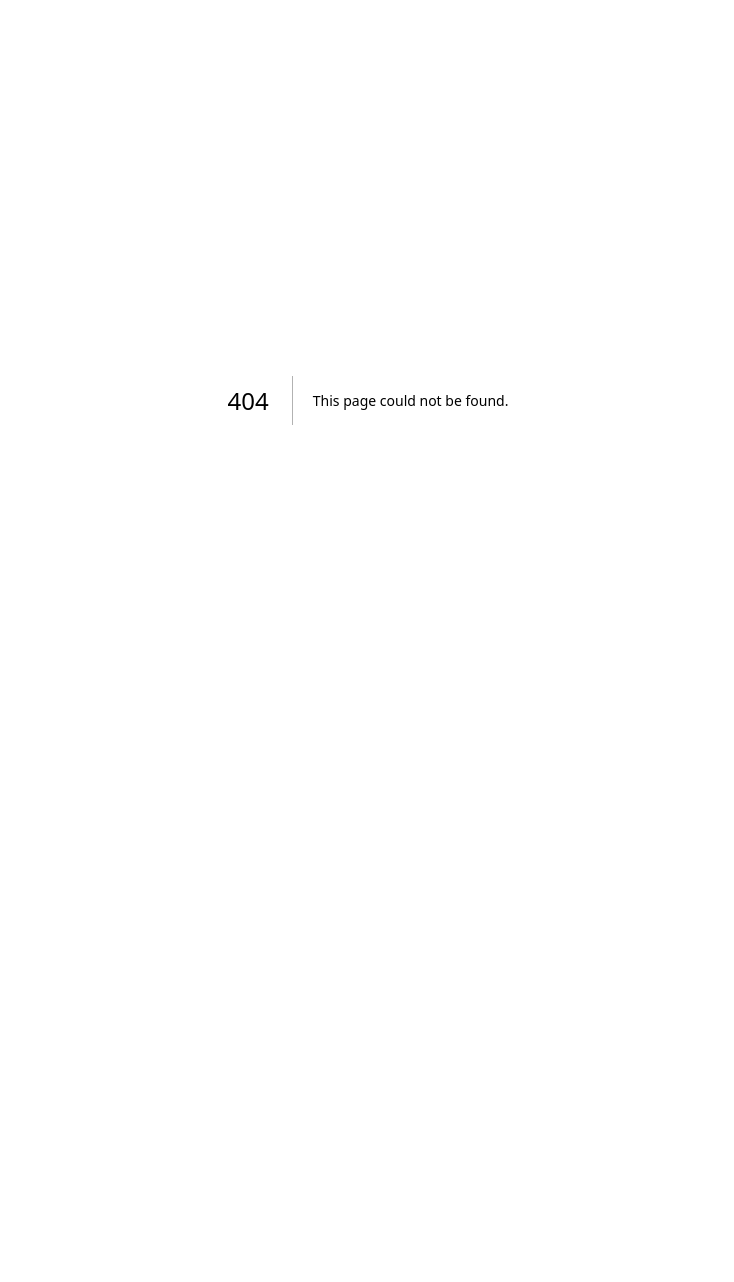
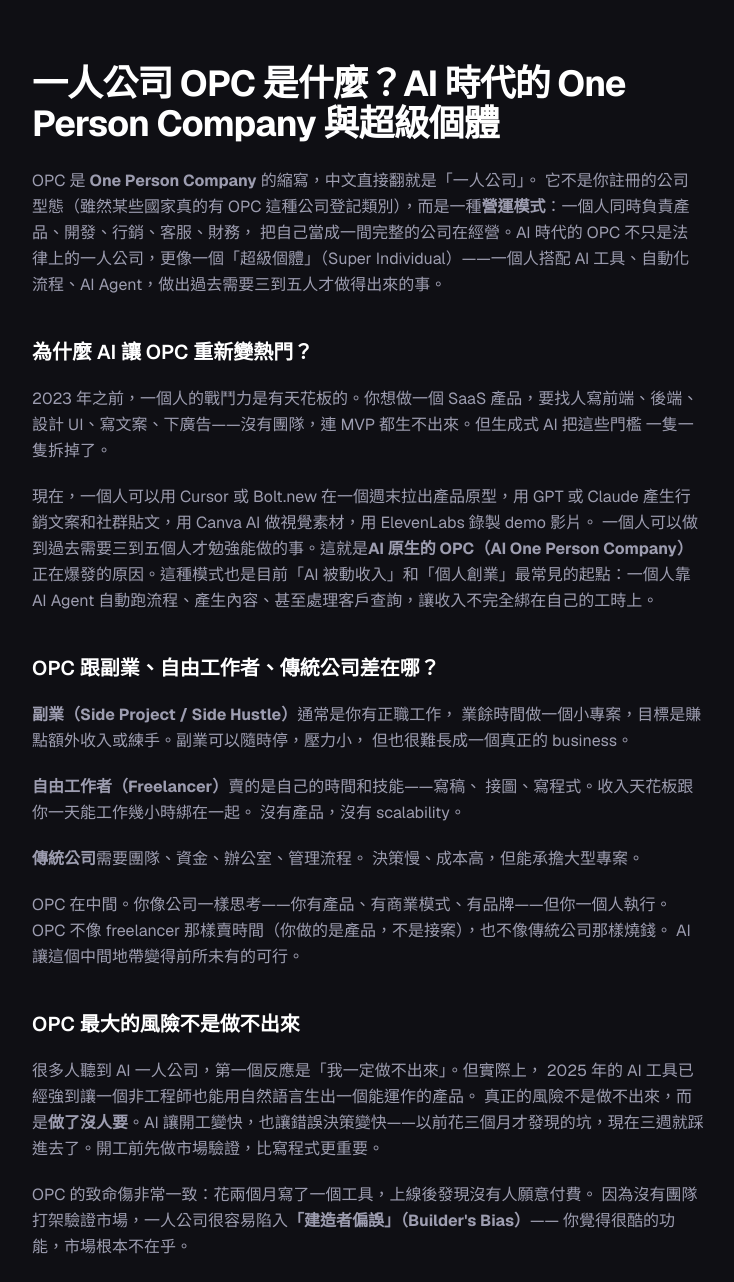
Before and after one commit to win781001-boop/ai-startup-traffic-light, a Next.js app: page /one-person-company-opc in a window 1280 px wide. Before the commit this address had no page. Shown: the top 1282 px of the page, without its empty margins (272-1006 px from the left). Before the commit the page ends 800 px from the top, so only its background shows below. Built offline with nearby package versions, Linux system fonts and the light colour scheme.

Commit message:
Add OPC SEO landing page

```diff
--- /dev/null
+++ b/app/one-person-company-opc/page.tsx
@@ -0,0 +1,147 @@
+import type { Metadata } from "next";
+
+export const metadata: Metadata = {
+  title: "一人公司 OPC 是什麼？AI 時代的 One Person Company 與超級個體",
+  description:
+    "OPC（One Person Company，一人公司）正在 AI 時代重新崛起。了解 OPC 跟副業、自由工作者、傳統公司的差異，以及超級個體如何靠 AI Agent 打造被動收入。做 AI 一人公司前該注意的市場風險。",
+  openGraph: {
+    title: "一人公司 OPC 是什麼？AI 時代的 One Person Company 與超級個體",
+    description:
+      "OPC（One Person Company，一人公司）正在 AI 時代重新崛起。了解 OPC 跟副業、自由工作者、傳統公司的差異，以及做 AI 一人公司前該注意的市場風險。",
+  },
+};
+
+export default function OnePersonCompanyOpcPage() {
+  return (
+    <main className="min-h-screen bg-bg-primary px-4 py-16 sm:px-6">
+      <article className="mx-auto max-w-2xl">
+        <h1 className="mb-6 text-3xl font-bold tracking-tight text-white sm:text-4xl">
+          一人公司 OPC 是什麼？AI 時代的 One Person Company 與超級個體
+        </h1>
+
+        <section className="space-y-5 leading-relaxed text-text-secondary">
+          <p>
+            OPC 是 <strong>One Person Company</strong> 的縮寫，中文直接翻就是「一人公司」。
+            它不是你註冊的公司型態（雖然某些國家真的有 OPC 這種公司登記類別），而是一種
+            <strong>營運模式</strong>：一個人同時負責產品、開發、行銷、客服、財務，
+            把自己當成一間完整的公司在經營。AI 時代的 OPC 不只是法律上的一人公司，更像一個「超級個體」（Super Individual）——一個人搭配 AI 工具、自動化流程、AI Agent，做出過去需要三到五人才做得出來的事。</p>
+
+          <h2 className="mt-10 text-xl font-semibold text-white">
+            為什麼 AI 讓 OPC 重新變熱門？
+          </h2>
+          <p>
+            2023 年之前，一個人的戰鬥力是有天花板的。你想做一個 SaaS 產品，要找人寫前端、後端、
+            設計 UI、寫文案、下廣告——沒有團隊，連 MVP 都生不出來。但生成式 AI 把這些門檻
+            一隻一隻拆掉了。
+          </p>
+          <p>
+            現在，一個人可以用 Cursor 或 Bolt.new 在一個週末拉出產品原型，用 GPT 或 Claude
+            產生行銷文案和社群貼文，用 Canva AI 做視覺素材，用 ElevenLabs 錄製 demo 影片。
+            一個人可以做到過去需要三到五個人才勉強能做的事。這就是
+            <strong>AI 原生的 OPC（AI One Person Company）</strong>正在爆發的原因。這種模式也是目前「AI 被動收入」和「個人創業」最常見的起點：一個人靠 AI Agent 自動跑流程、產生內容、甚至處理客戶查詢，讓收入不完全綁在自己的工時上。</p>
+
+          <h2 className="mt-10 text-xl font-semibold text-white">
+            OPC 跟副業、自由工作者、傳統公司差在哪？
+          </h2>
+          <p>
+            <strong>副業（Side Project / Side Hustle）</strong>通常是你有正職工作，
+            業餘時間做一個小專案，目標是賺點額外收入或練手。副業可以隨時停，壓力小，
+            但也很難長成一個真正的 business。
+          </p>
+          <p>
+            <strong>自由工作者（Freelancer）</strong>賣的是自己的時間和技能——寫稿、
+            接圖、寫程式。收入天花板跟你一天能工作幾小時綁在一起。
+            沒有產品，沒有 scalability。
+          </p>
+          <p>
+            <strong>傳統公司</strong>需要團隊、資金、辦公室、管理流程。
+            決策慢、成本高，但能承擔大型專案。
+          </p>
+          <p>
+            OPC 在中間。你像公司一樣思考——你有產品、有商業模式、有品牌——但你一個人執行。
+            OPC 不像 freelancer 那樣賣時間（你做的是產品，不是接案），也不像傳統公司那樣燒錢。
+            AI 讓這個中間地帶變得前所未有的可行。
+          </p>
+
+          <h2 className="mt-10 text-xl font-semibold text-white">
+            OPC 最大的風險不是做不出來
+          </h2>
+          <p>
+            很多人聽到 AI 一人公司，第一個反應是「我一定做不出來」。但實際上，
+            2025 年的 AI 工具已經強到讓一個非工程師也能用自然語言生出一個能運作的產品。
+            真正的風險不是做不出來，而是<strong>做了沒人要</strong>。AI 讓開工變快，也讓錯誤決策變快——以前花三個月才發現的坑，現在三週就踩進去了。開工前先做市場驗證，比寫程式更重要。</p>
+          <p>
+            OPC 的致命傷非常一致：花兩個月寫了一個工具，上線後發現沒有人願意付費。
+            因為沒有團隊打架驗證市場，一人公司很容易陷入
+            <strong>「建造者偏誤」（Builder&apos;s Bias）</strong>——
+            你覺得很酷的功能，市場根本不在乎。
+          </p>
+          <p>
+            這跟「一人創業」最大的陷阱一模一樣：你省掉了市場驗證，直接跳到開工。
+            在你寫第一行程式碼之前，你應該先回答六個問題：
+          </p>
+          <ul className="list-inside list-disc space-y-1 pl-4">
+            <li>你的點子到底是什麼？</li>
+            <li>目標使用者是誰？</li>
+            <li>它解決什麼問題？</li>
+            <li>你打算怎麼收費？（使用者願意付錢嗎？）</li>
+            <li>第一版你打算怎麼做？（MVP 範圍）</li>
+            <li>你預估多久能完成？（時間成本）</li>
+          </ul>
+
+          <h2 className="mt-10 text-xl font-semibold text-white">
+            做 AI 一人公司前，先檢查這四件事
+          </h2>
+          <p>
+            <strong>1. 市場真的存在嗎？</strong> 不要因為 AI 做得出來就做。
+            先確認有真實的使用者在找這個解決方案。去 Reddit、PTT、Dcard、Facebook 社羣
+            看你鎖定的人是不是真的在抱怨這件事。
+          </p>
+          <p>
+            <strong>2. 付費意願是真的嗎？</strong> 免費使用者跟付費使用者是兩種生物。
+            如果你的產品不能讓使用者省錢或賺錢，他們大概率不會掏錢。
+            試著在開工前先賣一次——做一個 landing page，看多少人願意留下 email 或預購。
+          </p>
+          <p>
+            <strong>3. MVP 切得夠細嗎？</strong> 一人公司的資源極有限。
+            不要想一次做一個平臺。切到最小可交付的版本，兩週內能上線的那種。
+            如果兩週生不出來，代表你切太大了。
+          </p>
+          <p>
+            <strong>4. 時間成本你算清楚了嗎？</strong> OPC 的另一個名字是「什麼都得自己來」。
+            開發只是 30% 的工作，另外 70% 是行銷、客服、營運、修改。AI Agent 可以幫你分擔一部分——自動回覆客服、定時發布社群內容——但策略和決策還是得你自己來。
+            你有多少時間？如果三個月內無法產生營收，你的現金流撐得住嗎？
+          </p>
+
+          <h2 className="mt-10 text-xl font-semibold text-white">
+            小結：一人公司不是夢，但需要紀律
+          </h2>
+          <p>
+            AI 讓 OPC 的技術門檻大幅降低，但市場門檻完全沒變。
+            你的競爭優勢不是「AI 寫程式比較快」，而是
+            <strong>「你比任何人都了解你的使用者在痛什麼」</strong>。
+            一人公司的最強武器不是技術，是 niche 理解力和執行速度。
+          </p>
+          <p>
+            在你開工以前，先花十分鐘確認你的點子是不是綠燈。
+          </p>
+        </section>
+
+        {/* CTA */}
+        <div className="mt-12 rounded-xl border border-white/10 bg-white/5 px-6 py-8 text-center">
+          <p className="mb-4 text-lg leading-relaxed text-white">
+            如果你已經有一個 AI 副業、一人公司或產品想法，
+            可以先用 <strong>AI創業紅綠燈</strong> 做 6 題檢查，
+            確認是不是值得投入。
+          </p>
+          <a
+            href="/"
+            className="inline-block rounded-lg bg-green-light px-8 py-3 text-base font-semibold text-bg-primary transition hover:bg-green-light/90"
+          >
+            開始檢查 →
+          </a>
+        </div>
+      </article>
+    </main>
+  );
+}
--- a/app/sitemap.ts
+++ b/app/sitemap.ts
@@ -9,6 +9,12 @@
       lastModified: new Date(),
       changeFrequency: "weekly",
       priority: 1,
+    },
+    {
+      url: `${baseUrl}/one-person-company-opc`,
+      lastModified: new Date(),
+      changeFrequency: "weekly",
+      priority: 0.8,
     },
     {
       url: `${baseUrl}/privacy`,
```
